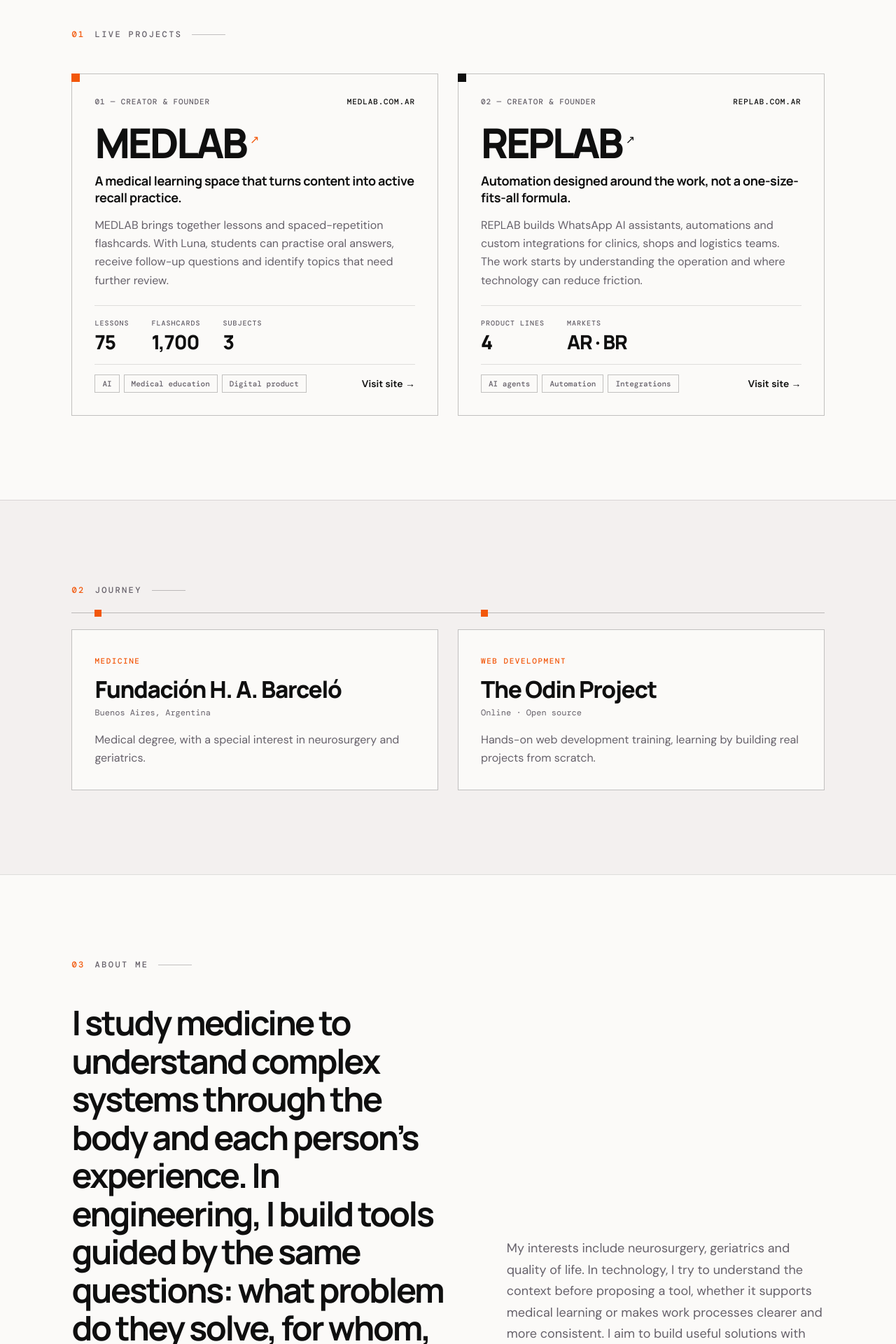
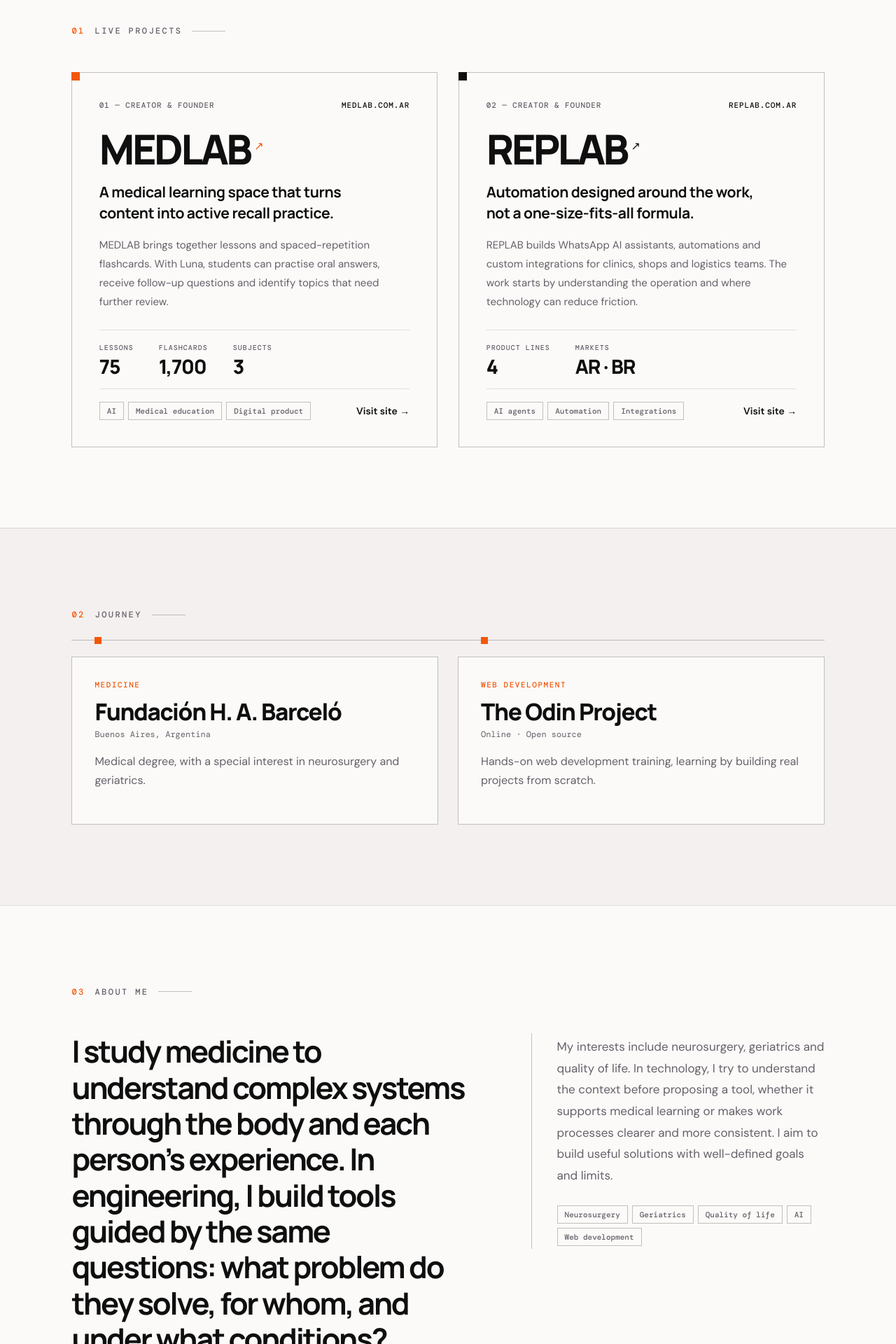
Before and after one commit to bylunadev/bylunadev.github.io, a Next.js app: page / in a window 1280 px wide. Shown: the part 880-2800 px from the top of the page at 70% size. Built offline with nearby package versions, Linux system fonts and the light colour scheme; no server answers.

Commit message:
Improve portfolio text layout

```diff
--- a/app/globals.css
+++ b/app/globals.css
@@ -160,3 +160,31 @@ html.js-ready [data-reveal].is-visible{opacity:1;transform:none}
   *,*::before,*::after{scroll-behavior:auto!important;animation:none!important;transition:none!important}
   html.js-ready [data-reveal]{opacity:1!important;transform:none!important}
 }
+
+/* Clearer editorial rhythm for long-form copy and project cards. */
+.section{padding-block:clamp(88px,9vw,132px)}
+.section-label{margin-bottom:clamp(34px,4vw,54px)}
+.project-grid{gap:clamp(18px,2.4vw,34px)}
+.project-card{min-height:430px;padding:clamp(24px,3vw,40px);gap:18px}
+.project-tagline{max-width:30ch;font-size:clamp(18px,1.65vw,22px);line-height:1.42}
+.project-description{max-width:52ch;font-size:15px;line-height:1.8}
+.project-stats{gap:clamp(20px,3vw,36px)}
+.timeline li{min-height:240px;display:flex;flex-direction:column}
+.timeline li p:last-child{max-width:48ch}
+.about-grid{grid-template-columns:minmax(0,1.15fr) minmax(280px,.85fr);gap:clamp(40px,7vw,112px);align-items:start}
+.about-copy{max-width:650px;font-size:clamp(30px,3.4vw,48px);line-height:1.18}
+.about-more{max-width:520px;padding:4px 0 4px clamp(22px,2.8vw,38px);border-left:1px solid var(--line-strong)}
+.about-more p{max-width:48ch;font-size:17px;line-height:1.8}
+.about-more .interests{margin-top:28px}
+.contact h2{max-width:780px}
+
+@media(max-width:760px){
+  .section{padding-block:78px}
+  .project-card{min-height:0;padding:24px 22px}
+  .project-tagline{max-width:32ch;font-size:19px}
+  .timeline li{min-height:0}
+  .about-grid{grid-template-columns:1fr;gap:26px}
+  .about-copy{max-width:20ch;font-size:clamp(30px,8vw,40px)}
+  .about-more{max-width:640px;padding:22px 0 0;border-left:0;border-top:1px solid var(--line-strong)}
+  .about-more p{font-size:16px}
+}
```
